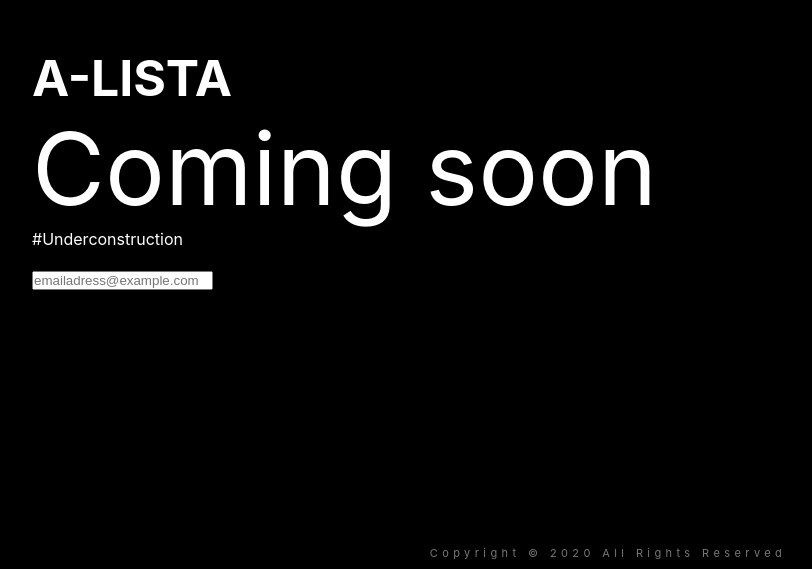
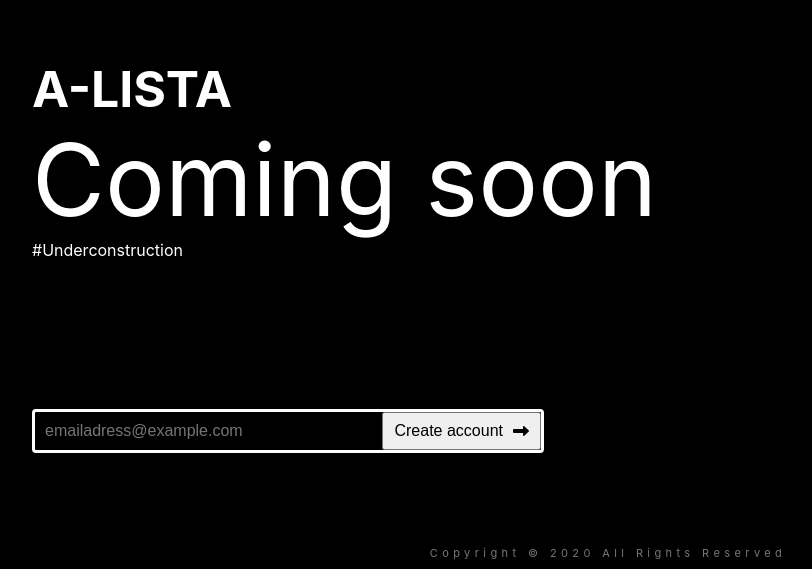
Before and after one commit to mrjlancaster/A-Lista, a React (Create React App) app: page / in a window 1280 px wide. Shown: the part 231-800 px from the top of the page, without its empty margins (32-844 px from the left). Built offline with nearby package versions, Linux system fonts and the light colour scheme.

Commit message:
create input and button styles

```diff
--- a/src/components/Body.js
+++ b/src/components/Body.js
@@ -16,9 +16,9 @@ const Body = () => {
 				<div>
 					<input type="text" className="register_input" name="email" placeholder="emailadress@example.com" value={email} onChange={(e) => setEmail(e.target.value)} />
 				</div>
-					<Link to='/register' className="register_link">
-						Create account <i className="fas fa-long-arrow-alt-right"></i>
-					</Link>
+				<Link to='/register' className="register_link">
+					Create account <i className="fas fa-long-arrow-alt-right"></i>
+				</Link>
 			</div>
 
 			<p className="copyrights">Copyright &copy; 2020 All Rights Reserved</p>
--- a/src/layouts/LandingPage.css
+++ b/src/layouts/LandingPage.css
@@ -28,6 +28,41 @@
 	color: #fff;
 }
 
+.notify__me--wrapper {
+	align-self: center;
+	display: flex;
+	border: 3px solid #fff;
+	border-radius: 4px;
+	width: 40%;
+	justify-content: space-between;
+	position: absolute;
+	top: 80%;
+}
+
+.notify__me--input {
+	outline: none;
+	padding: 10px;
+	background: none;
+	border: none;
+	color: #fff;
+	font-size: 16px;
+	width: 300px;
+}
+
+/* notify button */
+.get__notified--btn {
+	display: flex;
+	font-family: Arial, Helvetica, sans-serif;
+	font-size: 16px;
+	align-items: center;
+	padding: 0 10px;
+	cursor: pointer;
+}
+
+.get__notified--btn i {
+	margin-left: 10px;
+}
+
 /* copyright */
 .copyrights {
 	font-size: 11px;
--- a/src/layouts/LandingPage.js
+++ b/src/layouts/LandingPage.js
@@ -1,4 +1,3 @@
-import Background from '../img/landing-page-bg2.jpg';
 import './LandingPage.css';
 
 const LandingPage = () => {
@@ -10,14 +9,16 @@ const LandingPage = () => {
 				<p className="hashtag">#Underconstruction</p>
 				<div>
 					<p>Get notify when it's ready</p>
-					<div>
-						<input type="text" className="register_input" name="email" placeholder="emailadress@example.com"  />
+					<div className="notify__me--wrapper">
+						<input type="text" className="notify__me--input" name="email" placeholder="emailadress@example.com"  />
+						<button type="button" className="get__notified--btn">
+							Create account <i className="fas fa-long-arrow-alt-right"></i>
+						</button>
 
-						<p className="copyrights">Copyright &copy; 2020 All Rights Reserved</p>
 					</div>
 				</div>
 			</div>
-
+			<p className="copyrights">Copyright &copy; 2020 All Rights Reserved</p>
 		</div>
 	)
 }
```
Also changed, not shown: 1 other file (tests, documents, lock files or other folders).
